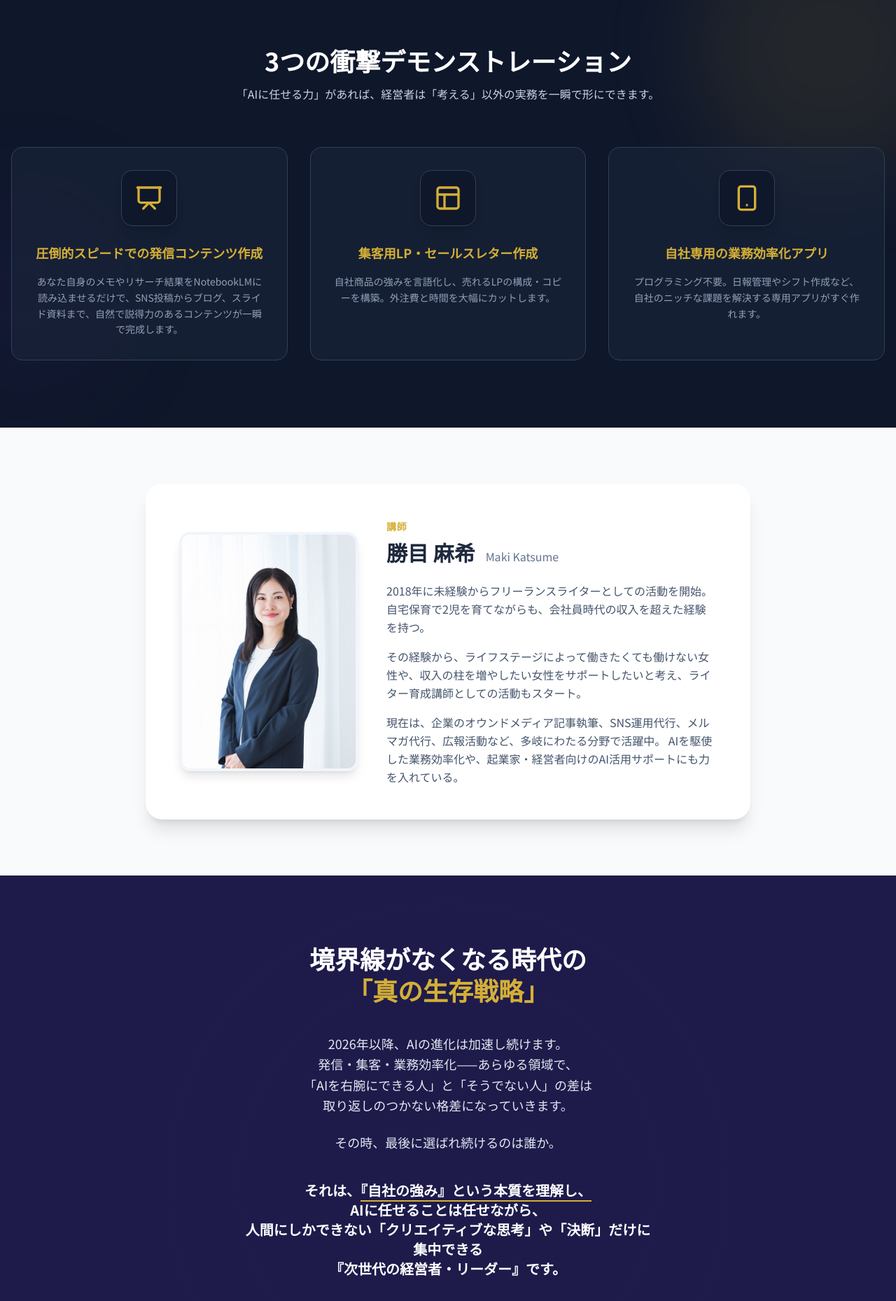
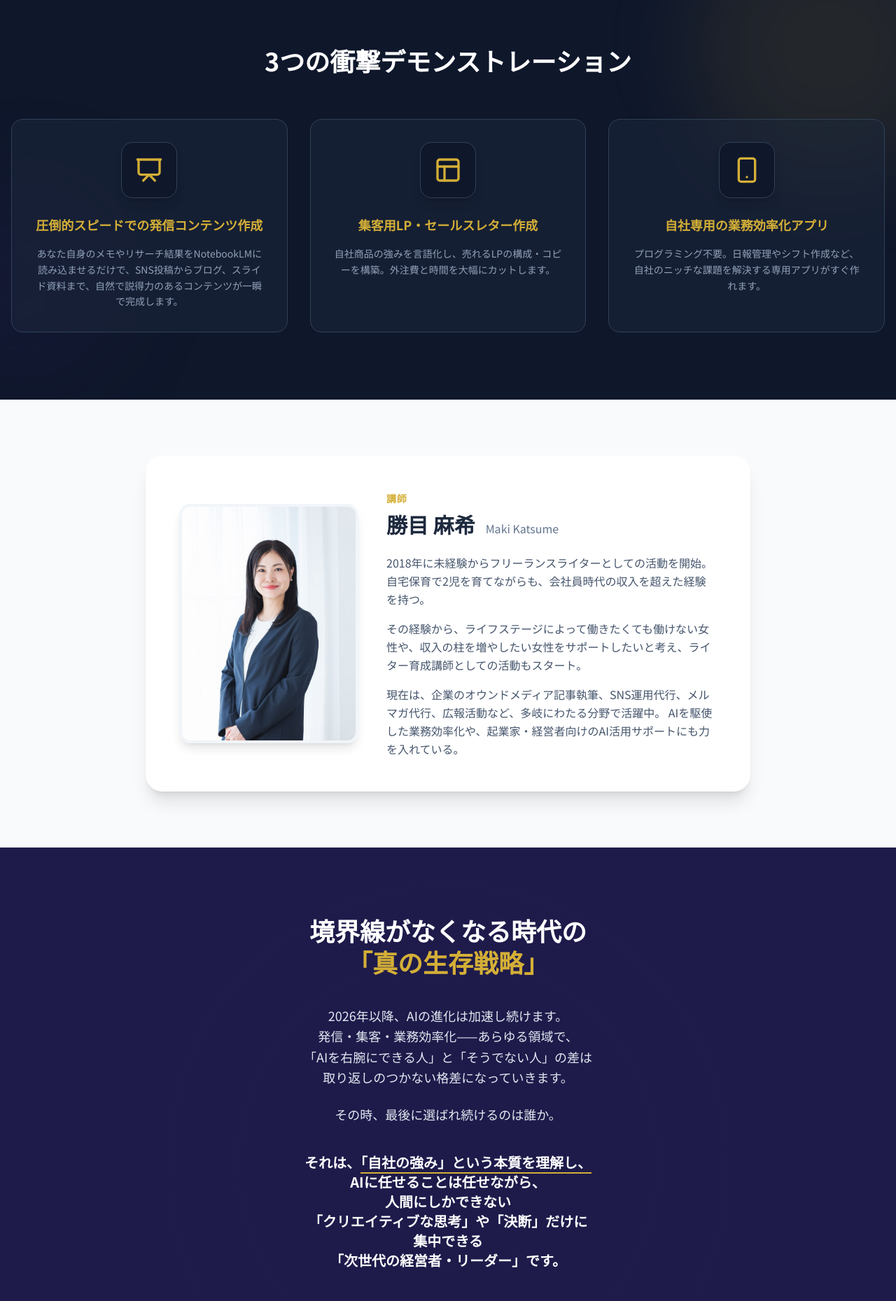
Before and after one commit to makikatsume0503-source/entrepreneur-ai-seminar, a React (Vite) app: page /#/ in a window 1280 px wide. Shown: the part 1620-3479 px from the top of the page at 70% size. Built offline with nearby package versions, Linux system fonts and the light colour scheme.

Commit message:
fix: update text formatting in Conclusion.tsx

```diff
--- a/src/components/Conclusion.tsx
+++ b/src/components/Conclusion.tsx
@@ -25,11 +25,12 @@ export const Conclusion: React.FC = () => {
                         その時、最後に選ばれ続けるのは誰か。
                     </p>
                     <p className="font-bold text-white text-lg md:text-xl py-4">
-                        それは、<span className="border-b-2 border-secondary">『自社の強み』という本質を理解し、</span><br className="hidden md:block" />
+                        それは、<span className="border-b-2 border-secondary">「自社の強み」という本質を理解し、</span><br className="hidden md:block" />
                         AIに任せることは任せながら、<br className="hidden md:block" />
-                        人間にしかできない「クリエイティブな思考」や「決断」だけに<br className="hidden md:block" />
+                        人間にしかできない<br />
+                        「クリエイティブな思考」や「決断」だけに<br />
                         集中できる<br className="hidden md:block" />
-                        『次世代の経営者・リーダー』です。
+                        「次世代の経営者・リーダー」です。
                     </p>
                     <p>
                         作業時間を圧縮し、<br className="hidden md:block" />
--- a/src/components/Demonstrations.tsx
+++ b/src/components/Demonstrations.tsx
@@ -16,9 +16,7 @@ export const Demonstrations: React.FC = () => {
                     <h2 className="text-3xl md:text-4xl font-bold mb-4">
                         3つの衝撃デモンストレーション
                     </h2>
-                    <p className="text-slate-300 max-w-2xl mx-auto">
-                        「AIに任せる力」があれば、経営者は「考える」以外の実務を一瞬で形にできます。
-                    </p>
+
                 </div>
 
                 <div className="grid md:grid-cols-3 gap-8">
--- a/src/components/RegistrationForm.tsx
+++ b/src/components/RegistrationForm.tsx
@@ -27,7 +27,7 @@ export const RegistrationForm: React.FC = () => {
             } else {
                 setStatus('error');
             }
-        } catch (error) {
+        } catch {
             setStatus('error');
         }
     };
```
